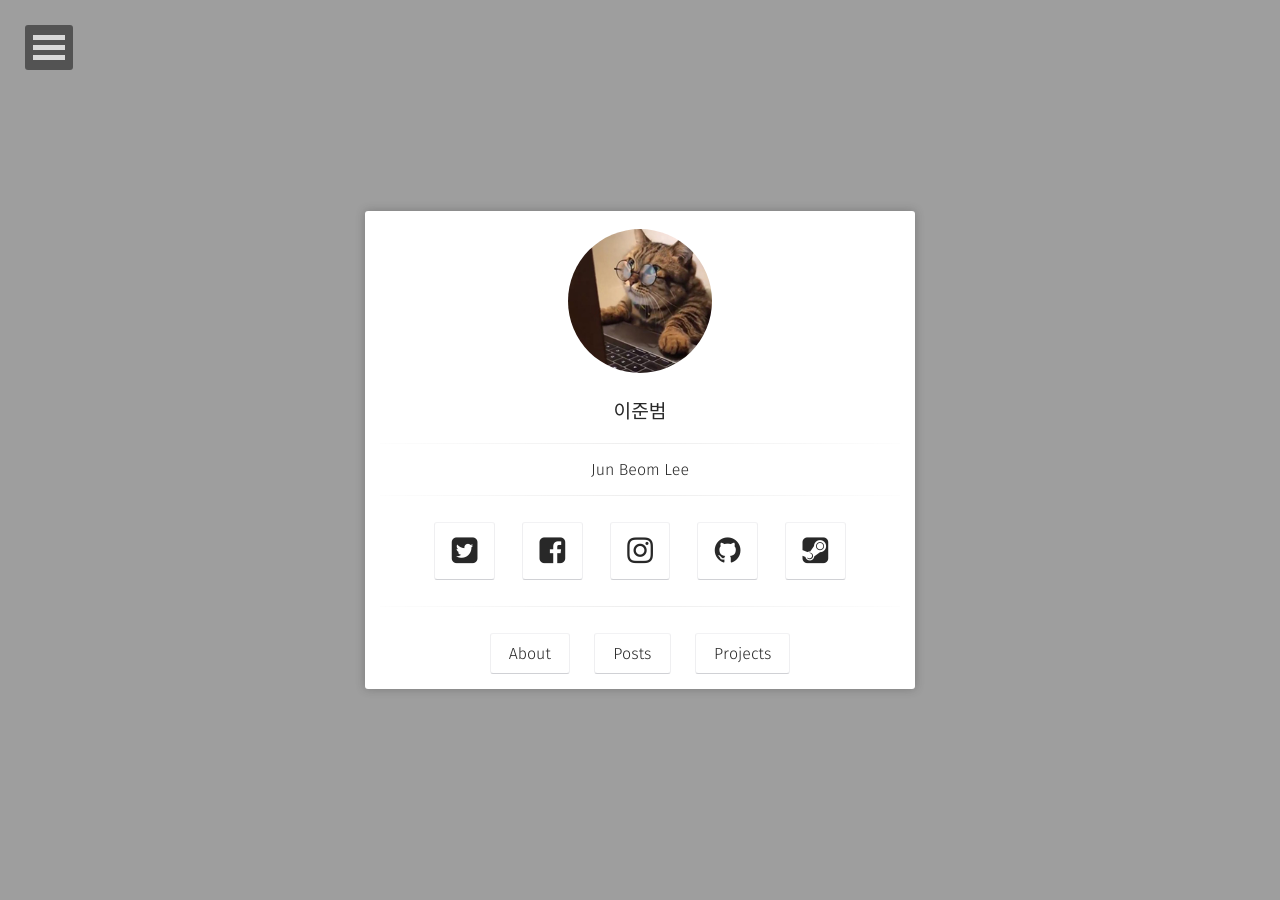
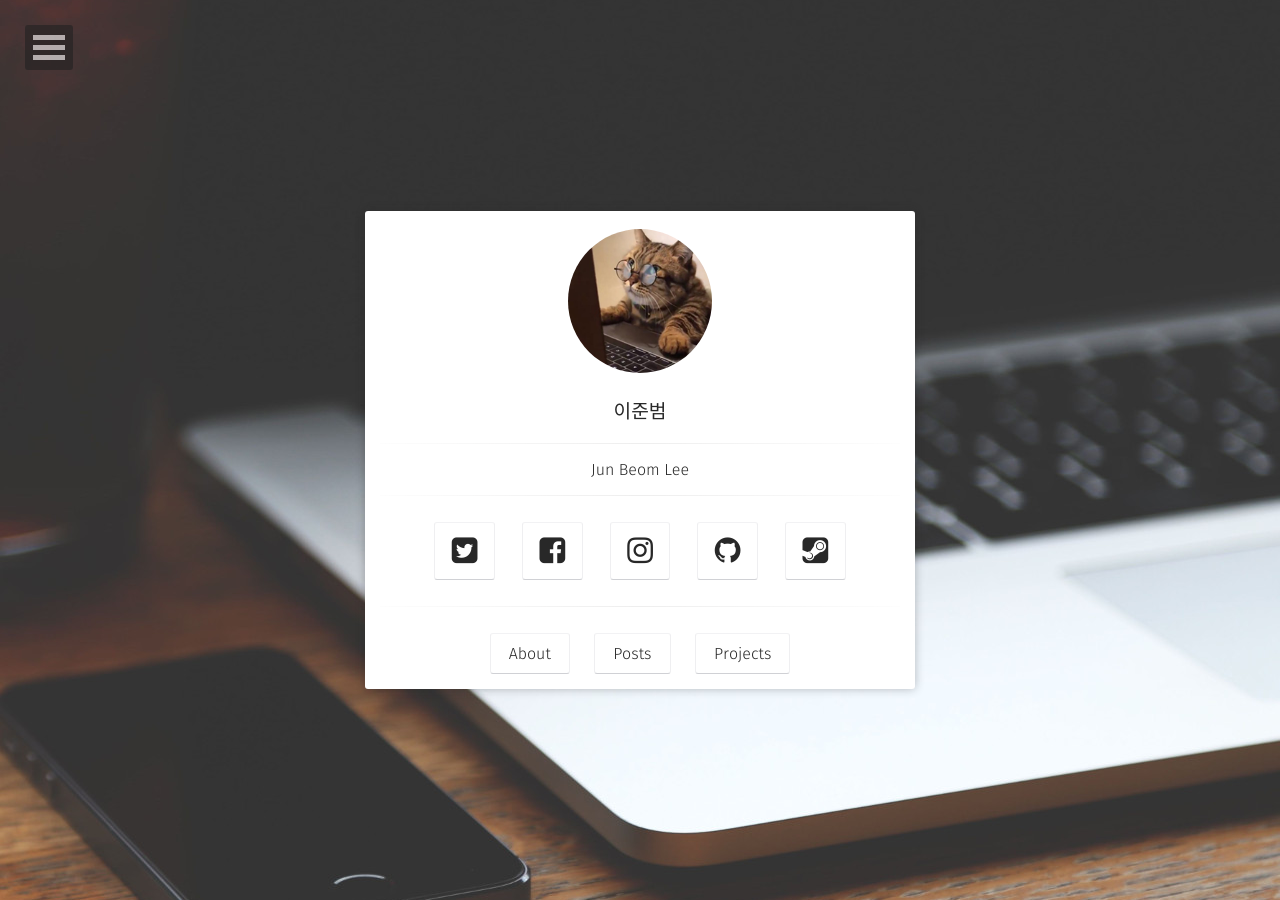
Before and after one commit to jjjuun888/jjjuun888.github.com, a Jekyll site: the page built from index.html, in a window 1280 px wide. Built offline with Jekyll 4.4.1, drawn with Linux system fonts in a browser that asks for light colours; some web fonts are replaced.

Commit message:
Update _config.yml

```diff
--- a/_config.yml
+++ b/_config.yml
@@ -5,7 +5,7 @@ description:        "Welcome to my blog!"
 reading_time:       true
 words_per_minute:   200
 logo:               'assets/img/고양이.png'
-background:         'assets/img/backgroung.jpg'
+background:         'assets/img/placeholder-big.jpg'
 tiled_bg:           true   # Set this true if you want to tile your background image, otherwise it will be covered
 locale:             en_US
 url:                https://jjjuun888.github.io
```
